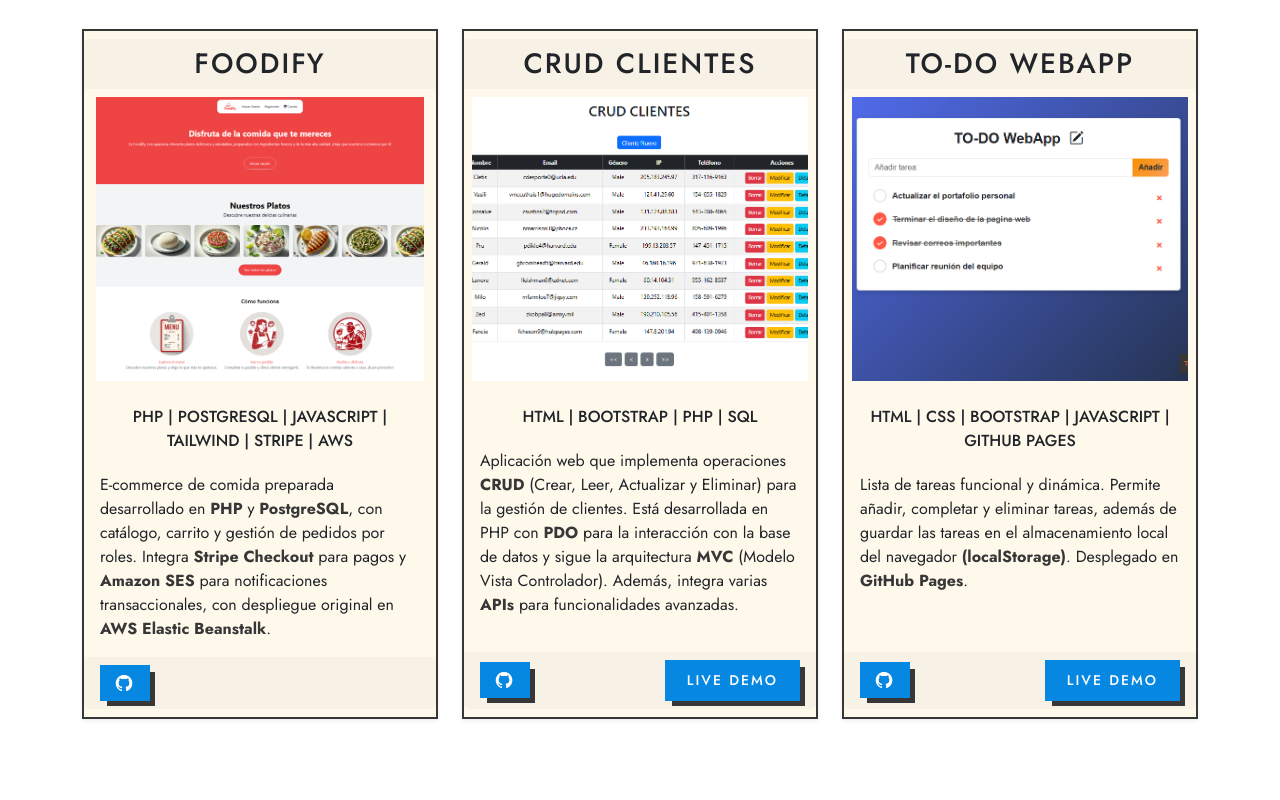
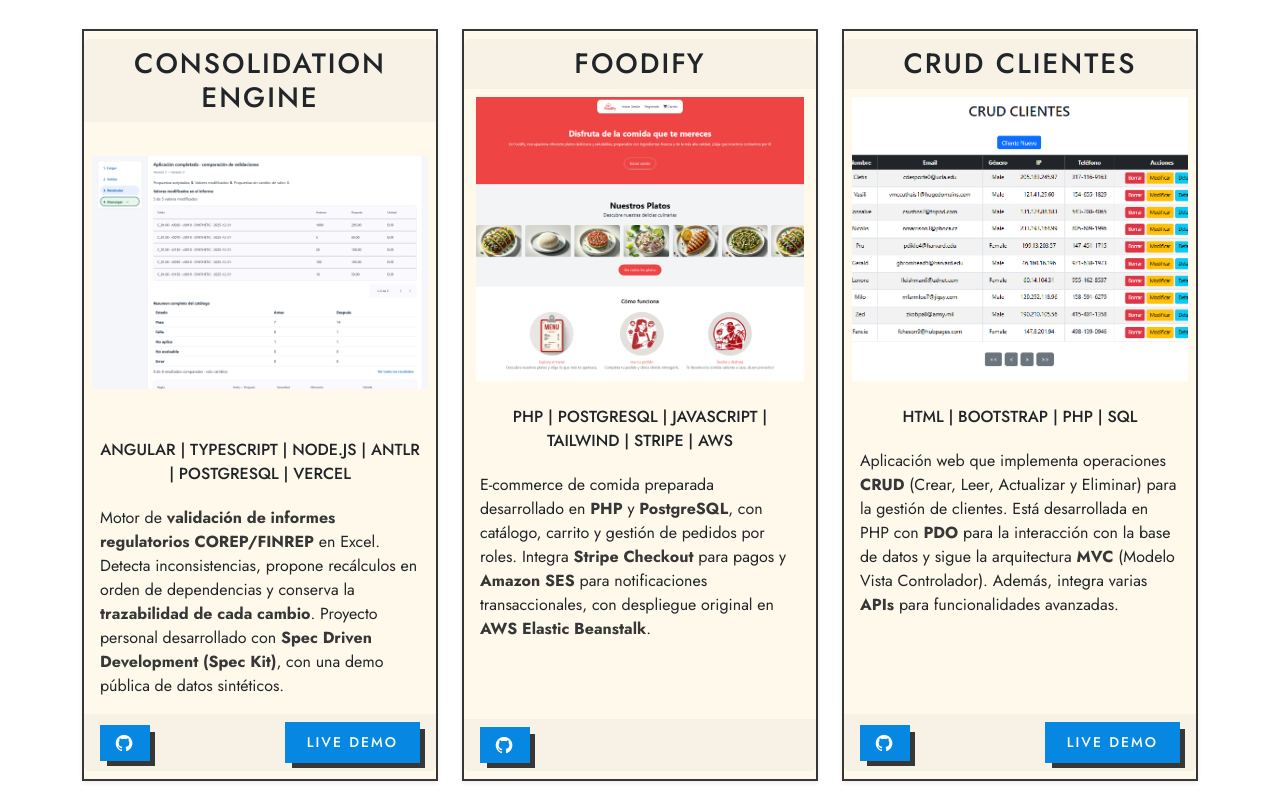
Before and after one commit to sesmerov/sesmerov.github.io, a plain HTML site: page index.html in a window 1280 px wide. Shown: the part 2800-3600 px from the top of the page. Drawn offline with nearby package versions, Linux system fonts and the light colour scheme.

Commit message:
feat: Add ConsolidationEngine project details and demo link

```diff
--- a/index.html
+++ b/index.html
@@ -445,6 +445,58 @@
             </div>
           </div>
           <div class="row gy-5">
+            <!-- ConsolidationEngine -->
+            <div class="col-12 col-md-6 col-lg-4 mx-auto">
+              <div class="card shadow-sm bg-gray py-2 project">
+                <div class="card-header border-0">
+                  <h3 class="card-title mb-0 text-center">Consolidation<wbr>Engine</h3>
+                </div>
+                <img
+                  src="./media/images/consolidation-engine-recalculations.png"
+                  class="card-img-top rounded-0 p-2 project-screenshot"
+                  alt="ConsolidationEngine: cinco recálculos aplicados y comparación de validaciones antes y después"
+                  loading="lazy"
+                  width="1440"
+                  height="1000"
+                />
+                <div class="card-body text-justify">
+                  <p class="text-center pb-1 tech">
+                    ANGULAR | TYPESCRIPT | NODE.JS | ANTLR | POSTGRESQL | VERCEL
+                  </p>
+                  <p class="card-text">
+                    Motor de <strong class="text-dark">validación de informes
+                    regulatorios COREP/FINREP</strong> en Excel. Detecta
+                    inconsistencias, propone recálculos en orden de dependencias
+                    y conserva la <strong class="text-dark">trazabilidad de cada
+                    cambio</strong>. Proyecto personal desarrollado con
+                    <strong class="text-dark">Spec Driven Development (Spec Kit)</strong>,
+                    con una demo pública de datos sintéticos.
+                  </p>
+                </div>
+                <div
+                  class="card-footer d-flex justify-content-between align-items-center border-0"
+                >
+                  <a
+                    href="https://github.com/sesmerov/ConsolidationEngine"
+                    class="colored-btn"
+                    target="_blank"
+                    rel="noopener noreferrer"
+                    aria-label="Repositorio GitHub del proyecto ConsolidationEngine"
+                  >
+                    <i class="bx bxl-github project-icons" aria-hidden="true"></i>
+                    <span class="sr-only">Repositorio GitHub de ConsolidationEngine</span>
+                  </a>
+                  <a
+                    href="https://consolidation-engine-web.vercel.app/"
+                    class="colored-btn"
+                    target="_blank"
+                    rel="noopener noreferrer"
+                    aria-label="Abrir demo pública de ConsolidationEngine"
+                    >Live Demo</a
+                  >
+                </div>
+              </div>
+            </div>
             <!-- Proyecto 1 -->
             <div class="col-12 col-md-6 col-lg-4 mx-auto">
               <div class="card shadow-sm bg-gray py-2 project">
```
Also changed, not shown: media/images/consolidation-engine-recalculations.png (added).
